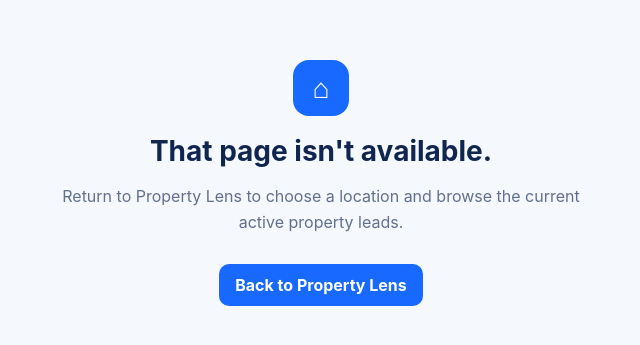
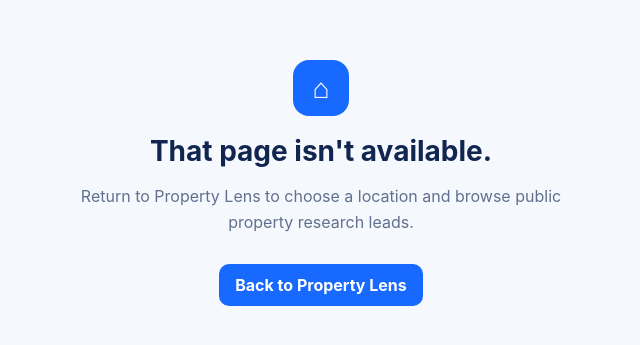
Before and after one commit to varunjakkampudi-tech/property-lens, a website: page 404.html in a window 1280 px wide. Shown: the part 217-562 px from the top of the page, 319-959 px from the left. Drawn offline with Linux system fonts and the light colour scheme.

Commit message:
chore: align five-city metadata, documentation and repository hygiene

```diff
--- a/404.html
+++ b/404.html
@@ -17,7 +17,7 @@
   <main>
     <div class="mark" aria-hidden="true">⌂</div>
     <h1>That page isn't available.</h1>
-    <p>Return to Property Lens to choose a location and browse the current active property leads.</p>
+    <p>Return to Property Lens to choose a location and browse public property research leads.</p>
     <a href="/property-lens/">Back to Property Lens</a>
   </main>
 </body>
```
